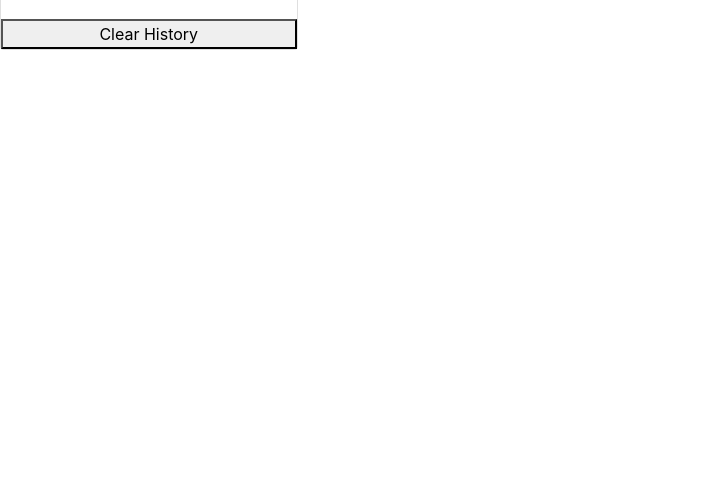
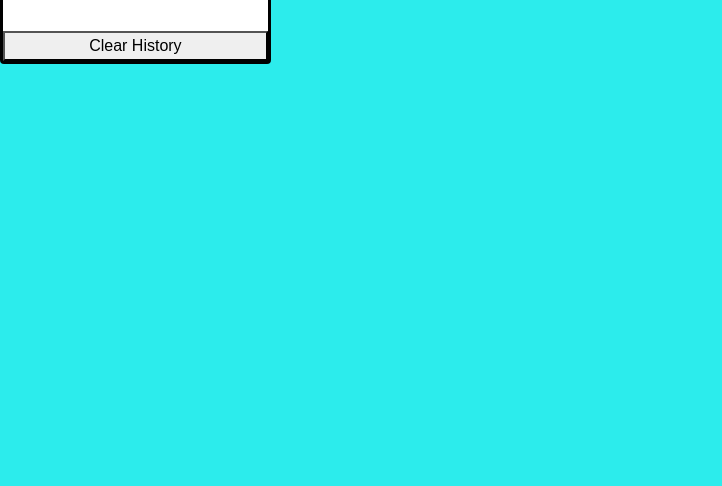
Before and after one commit to phungxkhiem/WeatherNow, a plain HTML site: page index.html in a window 1280 px wide. Shown: the part 314-800 px from the top of the page, without its empty margins (0-722 px from the left). Drawn offline with nearby package versions, Linux system fonts and the light colour scheme.

```diff
--- a/index.html
+++ b/index.html
@@ -7,7 +7,7 @@
     <link rel="stylesheet" href="https://stackpath.bootstrapcdn.com/bootstrap/4.3.1/css/bootstrap.min.css" />
 	<link rel="stylesheet" href="https://cdnjs.cloudflare.com/ajax/libs/font-awesome/6.0.0/css/all.min.css"
 		crossorigin="anonymous" referrerpolicy="no-referrer" />
-		<link rel="stylesheet" href="./assests/style.css" />
+		<link rel="stylesheet" href="./assests/styles.css">
 </head>
 <body>
 	<header >
```
Also changed, not shown: images/weatherboard.png, 1 other file.
